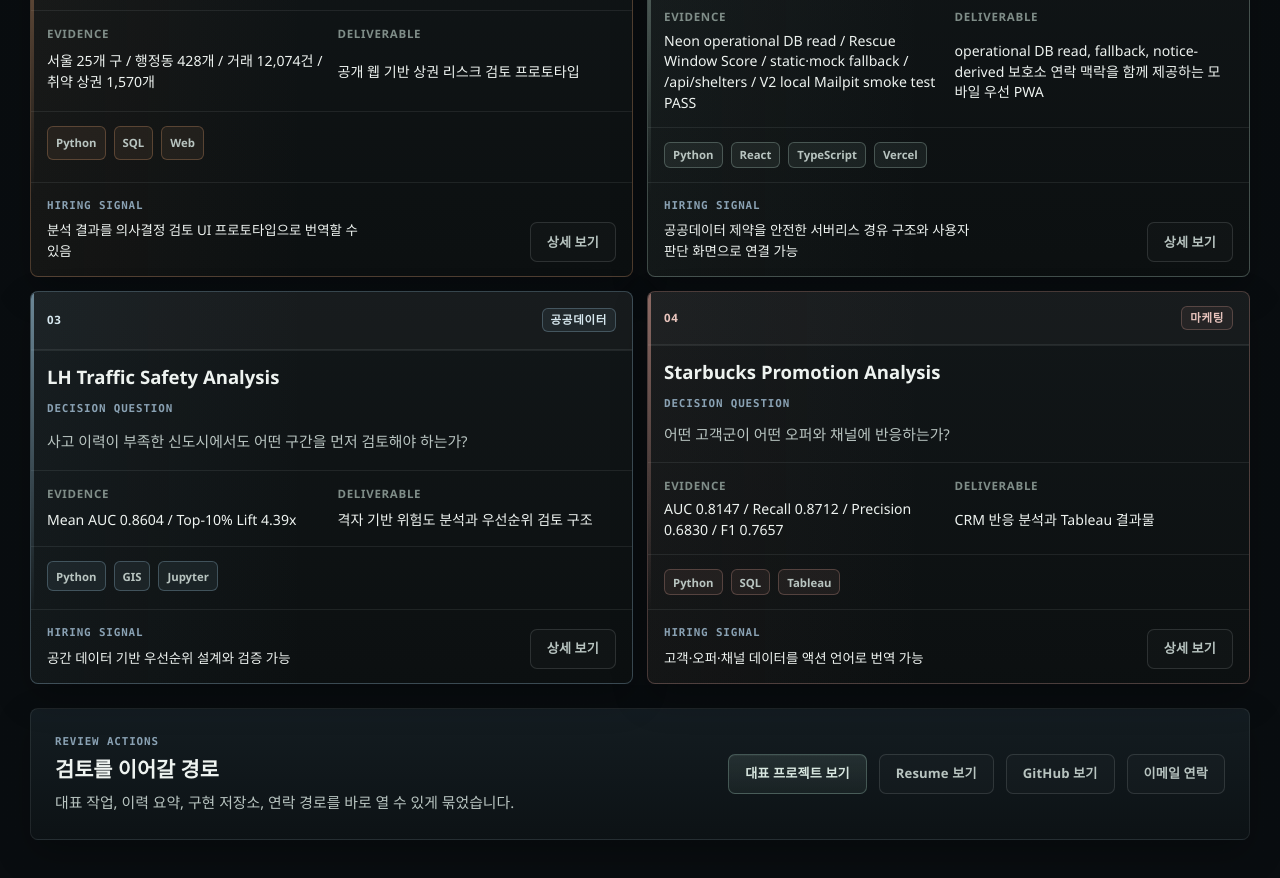
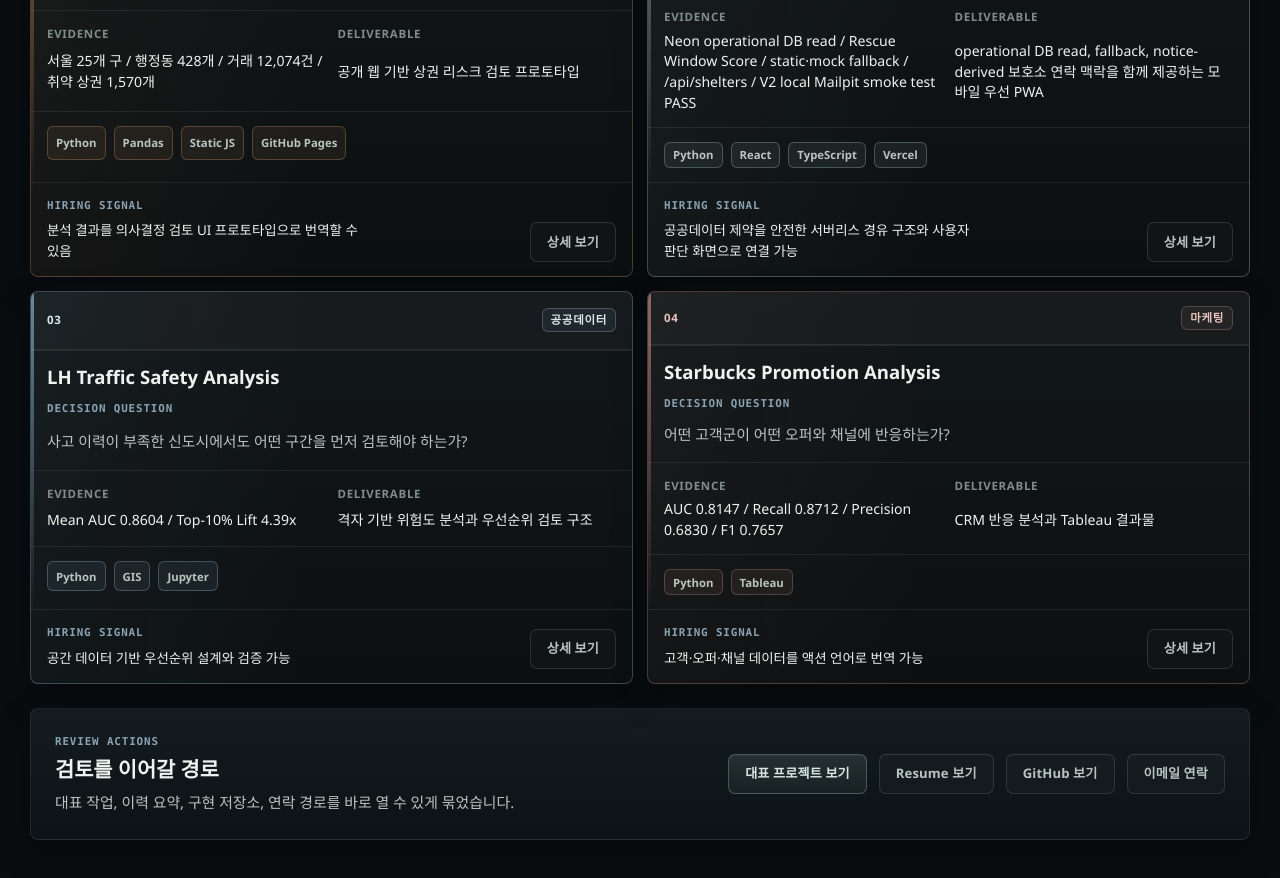
Before and after one commit to dffxonnb-cyber/signal-archive, a Next.js app: page / in a window 1280 px wide. Shown: the part 1580-2458 px from the top of the page. Built offline with nearby package versions, Linux system fonts and the light colour scheme.

Commit message:
update project technical inventory

```diff
--- a/app/projects/page.tsx
+++ b/app/projects/page.tsx
@@ -18,12 +18,12 @@ export default function ProjectsPage() {
     {
       label: "Core Stack",
       value: "Python · SQL · React",
-      note: "PostgreSQL · Vercel · n8n",
+      note: "PostgreSQL · Vercel · local validation",
     },
     {
       label: "Delivery Types",
       value: "PWA · Dashboard",
-      note: "serverless API · case study",
+      note: "serverless API · static site · case study",
     },
   ];
 
--- a/content/profile.ts
+++ b/content/profile.ts
@@ -93,7 +93,7 @@ export const profile: Profile = {
         "GeoJSON",
         "Spatial Grid Analysis",
         "Risk/Candidate Ranking",
-        "PostGIS Integration Research",
+        "PostGIS integration guide",
       ],
     },
     {
@@ -130,7 +130,7 @@ export const profile: Profile = {
     {
       title: "Visualization & BI",
       summary: "분석 결과의 비교, 우선순위, 설명 흐름을 시각적으로 전달합니다.",
-      items: ["Tableau", "Matplotlib", "Seaborn", "Plotly", "Streamlit Charts"],
+      items: ["Tableau", "Matplotlib", "Seaborn", "Plotly", "Streamlit/pydeck Charts"],
     },
     {
       title: "Deployment & Workflow",
--- a/content/projects.ts
+++ b/content/projects.ts
@@ -15,7 +15,7 @@ export const projects: Project[] = [
     role: ["공간 위험도 설계", "전이 검증 구조화", "우선순위 도출"],
     filterTools: ["Python", "GIS"],
     cardTools: ["Python", "GIS", "Jupyter"],
-    stack: ["Python", "GIS", "Jupyter"],
+    stack: ["Python", "pandas", "GeoPandas", "scikit-learn", "Jupyter", "Streamlit/pydeck"],
     problemTypes: ["위험도 평가"],
     coreTags: ["전이 검증", "위험 격자", "설명 가능한 추천", "공공데이터"],
     badges: ["Featured", "Spatial", "Explainable"],
@@ -65,7 +65,11 @@ export const projects: Project[] = [
       },
       {
         label: "검증 결과",
-        value: "Mean AUC 0.8604 / Top-10% Lift 4.39x",
+        value: "Mean AUC 0.8604 / Top-10% Lift 4.39x / Worst holdout AUC 0.7979",
+      },
+      {
+        label: "강건성 점검",
+        value: "Monte Carlo mean Jaccard 0.503으로 Top20 후보 안정성 확인",
       },
       {
         label: "결과물 연결",
@@ -89,7 +93,8 @@ export const projects: Project[] = [
         metrics: ["위험 격자 기준", "설치 우선순위 판단 기준", "전이 검증 관점"],
       },
       limitations: [
-        "공개 저장소는 원천 데이터 제외 상태라 재현 범위가 검증 문서와 산출물 기준으로 제한됩니다.",
+        "공개 저장소는 원본 공모전 데이터와 대용량 파생 데이터를 제외하므로 전체 GRF/grid pipeline 재학습은 로컬 원천 데이터가 필요합니다.",
+        "README의 적용 전/후 이미지는 실제 사후 효과 검증이 아니라 안전시설 개입을 가정한 시나리오 기반 예상 변화입니다.",
         "실제 정책 집행 데이터와의 후속 검증은 추가로 필요합니다.",
         "지역별 외부 변수 차이를 더 정교하게 반영하는 보완이 필요합니다.",
       ],
@@ -145,8 +150,8 @@ export const projects: Project[] = [
     domains: ["상권 분석", "공공데이터", "리스크 모델링", "웹 구현"],
     role: ["문제 정의", "리스크 기준 설계", "서비스 구현"],
     filterTools: ["Python", "SQL", "Web"],
-    cardTools: ["Python", "SQL", "Web"],
-    stack: ["Python", "SQL", "HTML/CSS/JS", "Jupyter"],
+    cardTools: ["Python", "Pandas", "Static JS", "GitHub Pages"],
+    stack: ["Python", "pandas", "requests", "SQL review queries", "Static HTML/CSS/JS", "Streamlit prototype", "GitHub Pages", "GitHub Actions", "Playwright checks"],
     problemTypes: ["의사결정 도구"],
     coreTags: ["리스크 사유", "대체 후보", "공개 사이트", "공공데이터"],
     badges: ["Featured", "End-to-End", "Public-facing"],
@@ -201,7 +206,11 @@ export const projects: Project[] = [
       },
       {
         label: "Delivery",
-        value: "리스크 점수, 보류 사유, 대체 후보를 공개 웹에서 바로 확인",
+        value: "리스크 점수, 보류 사유, 대체 후보를 GitHub Pages 정적 웹에서 바로 확인",
+      },
+      {
+        label: "Public Verification",
+        value: "unit tests, public-safe payload build, local smoke tests, optional Playwright browser checks",
       },
     ],
     detailBrief: {
@@ -221,8 +230,9 @@ export const projects: Project[] = [
         metrics: ["상권 리스크 기준", "보류 사유 분류 기준", "대체 후보 비교 기준"],
       },
       limitations: [
-        "공개 가능한 데이터 범위 기준으로 구성되어 실제 거래 데이터 검증 범위는 저장소 문서와 공개 서비스 기준으로 제한됩니다.",
-        "실시간 공실률, 유동 인구, 운영 매출 같은 추가 변수는 아직 결합하지 않았습니다.",
+        "portfolio prototype이며 금융·법률·부동산 투자 자문이나 buy/sell recommendation이 아닙니다.",
+        "공개 가능한 public-safe snapshot 기준으로 구성되어 raw data 전체 재빌드는 로컬 원천 데이터가 필요합니다.",
+        "실시간 공실률, 유동 인구, 운영 매출, 임대차 조건, 권리금, 관리비, 법적 제약 같은 추가 변수는 아직 결합하지 않았습니다.",
         "실제 투자 결과와 연결한 장기 검증은 포함하지 않았습니다.",
       ],
       linkNote: "서비스 페이지와 GitHub 저장소 문서에서 서비스 흐름과 설명 자료를 함께 확인할 수 있습니다.",
@@ -284,7 +294,7 @@ export const projects: Project[] = [
     role: ["데이터 파이프라인 설계", "서버리스 API 연결", "PWA 구현"],
     filterTools: ["Python", "SQL", "React"],
     cardTools: ["Python", "React", "TypeScript", "Vercel"],
-    stack: ["Python", "SQL", "PostgreSQL", "Vite", "React", "TypeScript", "Vercel", "n8n", "Mailpit"],
+    stack: ["Python", "SQL", "PostgreSQL/Neon", "Vite", "React", "TypeScript", "Vercel Functions", "PWA", "static JSON/mock fallback", "n8n/Mailpit local dry-run"],
     problemTypes: ["우선순위 판단", "의사결정 도구"],
     coreTags: ["Public Data", "Serverless API", "SQL", "React", "TypeScript", "PWA", "Vercel", "n8n", "Mailpit"],
     badges: ["Featured", "Public Data", "PWA", "Live API", "V2 Local Pipeline"],
@@ -447,9 +457,9 @@ export const projects: Project[] = [
     format: "팀 프로젝트 기반 정리",
     domains: ["UK Online Retail", "E-commerce Analytics", "구매 패턴 분석", "고객 세그먼트 분석"],
     role: ["RFM 해석 구조화", "통계 검정 정리", "캠페인 시나리오 번역"],
-    filterTools: ["Python", "SQL"],
-    cardTools: ["Python", "SQL"],
-    stack: ["Python", "SQL", "Jupyter"],
+    filterTools: ["Python"],
+    cardTools: ["Python", "Jupyter"],
+    stack: ["Python", "pandas", "NumPy", "SciPy", "statsmodels", "scikit-posthocs", "Jupyter", "Matplotlib/Seaborn"],
     problemTypes: ["구매 패턴 분석", "고객 세그먼트 분석", "매출/재구매 인사이트"],
     coreTags: ["UK Online Retail", "E-commerce", "RFM", "Customer Segmentation", "Revenue Analysis"],
     badges: ["Featured", "E-commerce", "Revenue Logic", "CI Verified"],
@@ -506,6 +516,10 @@ export const projects: Project[] = [
         value: "이탈위험 고객군 11월 매출이 10월 대비 84.2% 감소",
       },
       {
+        label: "통계 검정",
+        value: "ANOVA / Kruskal-Wallis로 세그먼트별 매출 차이 검토",
+      },
+      {
         label: "공개 검증",
         value: "artifact checker + public smoke tests가 GitHub Actions에서 통과",
       },
@@ -528,8 +542,9 @@ export const projects: Project[] = [
       },
       limitations: [
         "공개 데이터셋 기반이라 최근 운영 환경에 그대로 일반화하기는 어렵습니다.",
-        "실제 운영 고객 식별 정보와 연결한 캠페인 검증은 후속 보완이 필요합니다.",
-        "재구매 관점 인사이트의 후속 검증은 추가 분석이 필요합니다.",
+        "full notebook execution은 UCI Online Retail CSV를 로컬에 배치해야 하며, CI는 artifact completeness와 pipeline entry-point syntax를 검증합니다.",
+        "실제 운영 고객 식별 정보와 연결한 캠페인 집행/성과 검증은 포함하지 않았습니다.",
+        "세그먼트 경계값은 업종, 기간, 운영 목표가 달라지면 재검토가 필요합니다.",
       ],
       linkNote: "GitHub README와 저장소 문서에서 분석 흐름과 실행 가이드를 확인할 수 있습니다.",
     },
@@ -579,12 +594,12 @@ export const projects: Project[] = [
     primaryDomain: "마케팅",
     summary: "고객, 오퍼, 채널 데이터를 기반으로\n세그먼트와 오퍼 반응의 상관관계를 분석한\nCRM / 마케팅 분석 프로젝트입니다.",
     period: "2026",
-    format: "개인 프로젝트",
+    format: "4인 팀 프로젝트",
     domains: ["CRM", "Marketing Analytics", "고객 반응 분석", "오퍼/채널 성과 분석"],
     role: ["이벤트 구조 재설계", "추천 후보 해석", "Tableau 결과 정리"],
-    filterTools: ["Python", "SQL"],
-    cardTools: ["Python", "SQL", "Tableau"],
-    stack: ["Python", "SQL", "Tableau"],
+    filterTools: ["Python"],
+    cardTools: ["Python", "Tableau"],
+    stack: ["Python", "pandas", "NumPy", "scikit-learn", "Jupyter", "Tableau"],
     problemTypes: ["고객 반응 분석", "오퍼/채널 성과 분석", "마케팅 액션 인사이트"],
     coreTags: ["CRM", "Offer Response", "Customer Segmentation", "Marketing Analytics", "Tableau"],
     badges: ["CRM", "Marketing Analytics", "Model Metrics", "CI Verified"],
@@ -595,7 +610,7 @@ export const projects: Project[] = [
     supportingLine: "고객군별 오퍼 반응과 채널 성과를\n함께 도출한 CRM 분석",
     review: {
       decisionQuestion: "어떤 고객군이 어떤 오퍼와 채널에 반응하는가?",
-      myRole: "이벤트 구조 재설계, 추천 후보 해석, Tableau 결과 정리",
+      myRole: "팀 리더, 이벤트 구조 재설계, 추천 후보 해석, Tableau 결과 정리",
       evidence: "AUC 0.8147 / Recall 0.8712 / Precision 0.6830 / F1 0.7657",
       deliverable: "CRM 반응 분석과 Tableau 결과물",
       hiringSignal: "고객·오퍼·채널 데이터를 액션 언어로 번역 가능",
@@ -641,6 +656,10 @@ export const projects: Project[] = [
         label: "공개 검증",
         value: "artifact checker + public smoke tests가 GitHub Actions에서 통과",
       },
+      {
+        label: "공개 산출물",
+        value: "Tableau workbook과 README 스크린샷으로 대시보드 스토리라인 검토 가능",
+      },
     ],
     detailBrief: {
       problem: {
@@ -659,7 +678,8 @@ export const projects: Project[] = [
         metrics: ["고객 반응 비교 기준", "오퍼 / 채널 성과 기준", "마케팅 인사이트 정리 기준"],
       },
       limitations: [
-        "공개 저장소 기준으로는 데이터 커버리지보다 분석 구조와 대시보드 흐름 중심으로 확인할 수 있습니다.",
+        "원본 Kaggle CSV는 저장소에 포함하지 않아 full notebook execution은 `portfolio.csv`, `profile.csv`, `transcript.csv`를 로컬에 배치해야 합니다.",
+        "CI는 public artifact checker와 pipeline entry-point syntax를 확인하며, 데이터가 필요한 notebook retraining은 실행하지 않습니다.",
         "실제 운영 캠페인 성과와 연결한 후속 검증은 포함되지 않았습니다.",
         "오퍼별 장기 유지 효과 비교는 추가 분석이 필요합니다.",
       ],
@@ -708,7 +728,7 @@ export const projects: Project[] = [
     role: ["데이터 통합", "모델링", "결과 해석"],
     filterTools: ["Python"],
     cardTools: ["Python"],
-    stack: ["Python", "Jupyter"],
+    stack: ["Python", "pandas", "NumPy", "SciPy", "scikit-learn", "Matplotlib/Seaborn"],
     problemTypes: ["예측 모델링"],
     coreTags: ["EDA", "통계 검정", "회귀 예측", "군집화"],
     badges: ["Sports", "Pipeline"],
@@ -720,14 +740,14 @@ export const projects: Project[] = [
     review: {
       decisionQuestion: "승리 요인과 선수 성과를 한 흐름에서 어떻게 해석할 것인가?",
       myRole: "경기·선수 데이터 통합, 모델링, 결과 해석",
-      evidence: "EDA, 통계 검정, 모델링, 군집화를 하나의 파이프라인으로 구성",
+      evidence: "EDA, 통계 검정, 모델링, 군집화 / 예측-실측 상관 0.68~0.72",
       deliverable: "경기/선수 분석 파이프라인과 시각화 결과",
       hiringSignal: "분리된 데이터를 재현 가능한 분석 흐름으로 통합 가능",
     },
     decisionMoment: {
       originalQuestion: "승리 팀은 어떤 특징이 있는가?",
       reframedQuestion: "승리 요인과 선수 성과를 한 분석 흐름에서 어떻게 설명할 것인가?",
-      keyEvidence: "경기·선수 데이터 통합, EDA, 통계 검정, 모델링, 군집화",
+      keyEvidence: "경기·선수 데이터 통합, EDA, 통계 검정, 모델링, 군집화, 예측-실측 상관 0.68~0.72",
       finalDeliverable: "경기/선수 분석 파이프라인과 시각화 결과",
       proves: "분리된 데이터 소스를 하나의 분석 흐름으로 연결하는 역량",
     },
@@ -743,7 +763,24 @@ export const projects: Project[] = [
         "시각화 결과",
       ],
     },
-    metrics: [],
+    metrics: [
+      { label: "Prediction Corr", value: "0.68-0.72" },
+      { label: "Player Model", value: "R2 > 0.6" },
+    ],
+    evidencePoints: [
+      {
+        label: "분석 흐름",
+        value: "전처리, EDA, 통계 검정, ML, 군집화, 시각화를 Python 모듈로 분리",
+      },
+      {
+        label: "예측 검증",
+        value: "문서 기준 R2 > 0.6, 예측-실측 상관 0.68~0.72, PLUS_MINUS 평균 오차 ±2.5",
+      },
+      {
+        label: "공개 검증",
+        value: "public artifact check와 synthetic dataframe 기반 smoke test가 GitHub Actions에서 실행",
+      },
+    ],
     detailBrief: {
       problem: {
         what:
@@ -761,7 +798,8 @@ export const projects: Project[] = [
         metrics: ["승리 요인 비교 지표", "선수 / 팀 특성 비교 기준", "모델 성능 비교 기준"],
       },
       limitations: [
-        "공개 저장소 기준으로는 시즌 범위 표기보다 분석 파이프라인과 모델 비교 구조 중심으로 확인할 수 있습니다.",
+        "full pipeline rerun은 Kaggle 원본 CSV 4개를 로컬 `data/` 폴더에 배치해야 합니다.",
+        "공개 저장소 기준으로는 코드, 문서, PNG 산출물, smoke test를 통해 분석 구조를 검토합니다.",
         "실시간 경기 데이터와 연결한 검증은 포함되지 않았습니다.",
         "모델 일반화 성능은 후속 비교 실험이 더 필요합니다.",
       ],
@@ -810,7 +848,7 @@ export const projects: Project[] = [
     role: ["데이터 설계", "전환 흐름 분석", "웹 대시보드 구현", "A/B 테스트 설계"],
     filterTools: ["Python", "Web"],
     cardTools: ["Python", "Web"],
-    stack: ["Python", "Pandas", "HTML/CSS/JS"],
+    stack: ["Python", "pandas", "Static HTML/CSS/JS", "GitHub Pages", "GitHub Actions"],
     problemTypes: ["전환율 분석", "서비스 진단", "실험 설계"],
     coreTags: ["주문 감소", "모바일 전환", "전자기기 완료율", "A/B Test"],
     badges: ["Commerce", "Dashboard", "Experiment", "Reproducible Data"],
@@ -880,7 +918,7 @@ export const projects: Project[] = [
           "커머스 문제는 감소 사실보다 어느 흐름을 먼저 개선해야 하는지까지 연결되어야 실제 액션과 실험으로 이어지기 때문입니다.",
       },
       dataMethod: {
-        dataTypes: ["주문 데이터", "사용자 데이터", "세션 데이터"],
+        dataTypes: ["seed 고정 synthetic 주문 데이터", "사용자 데이터", "세션 데이터"],
         process: [
           "월별 주문 수와 완료 주문 수 흐름 정리",
           "카테고리·진입 페이지·디바이스·이탈 페이지 기준으로 전환 병목 분해",
@@ -889,9 +927,10 @@ export const projects: Project[] = [
         metrics: ["주문 완료율", "진입 페이지별 구매 전환율", "디바이스별 구매 전환율", "연령대별 이탈률"],
       },
       limitations: [
-        "더미 데이터 기반이라 실제 서비스 로그를 완전히 대체하지는 못합니다.",
+        "seed 고정 synthetic dataset 기반이라 실제 서비스 로그나 production behavior simulation을 대체하지는 못합니다.",
         "세션 단위 데이터라 퍼널 전체를 이벤트 수준으로 추적하는 데 한계가 있습니다.",
         "A/B 테스트는 제안 단계이며 실제 유의성 검정은 포함되지 않았습니다.",
+        "CI는 static dashboard artifact와 CSV schema/key metric consistency를 확인하며 browser visual regression은 포함하지 않습니다.",
       ],
       linkNote: "GitHub README와 배포 대시보드에서 주문 감소 진단 흐름과 실험 제안을 함께 확인할 수 있습니다.",
     },
```
Also changed, not shown: 2 other files (tests, documents, lock files or other folders).
